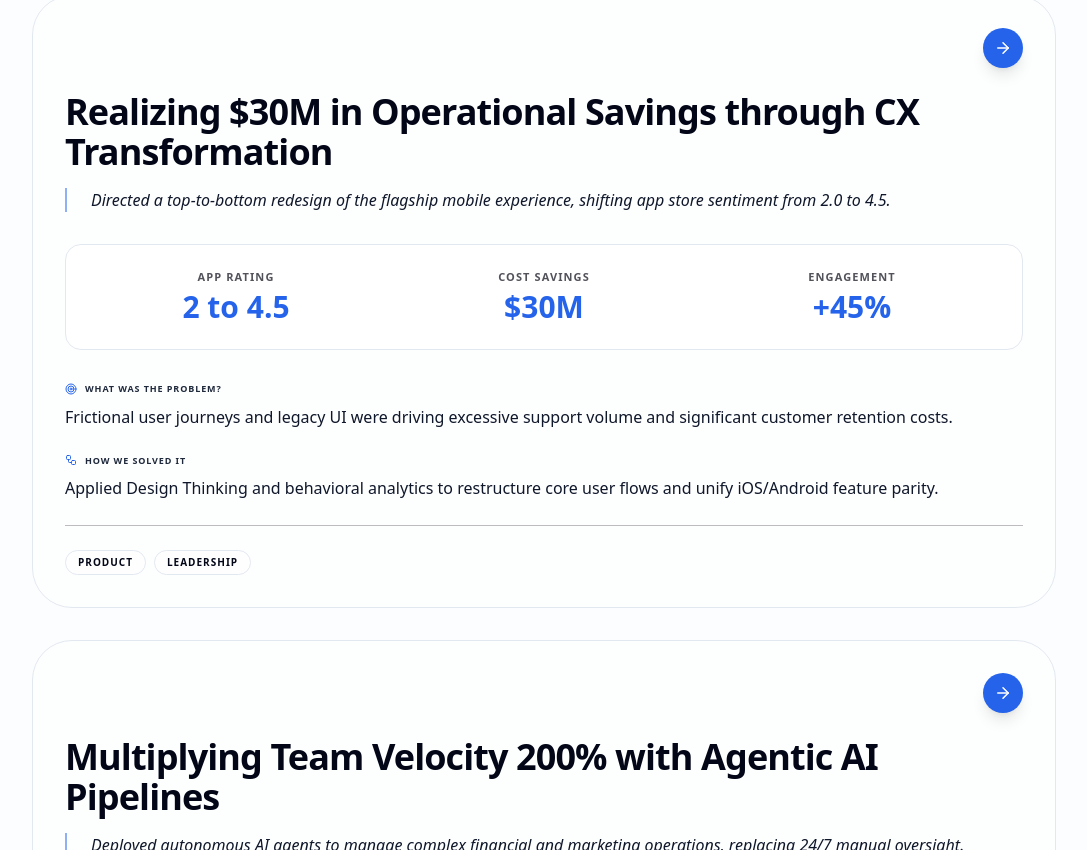
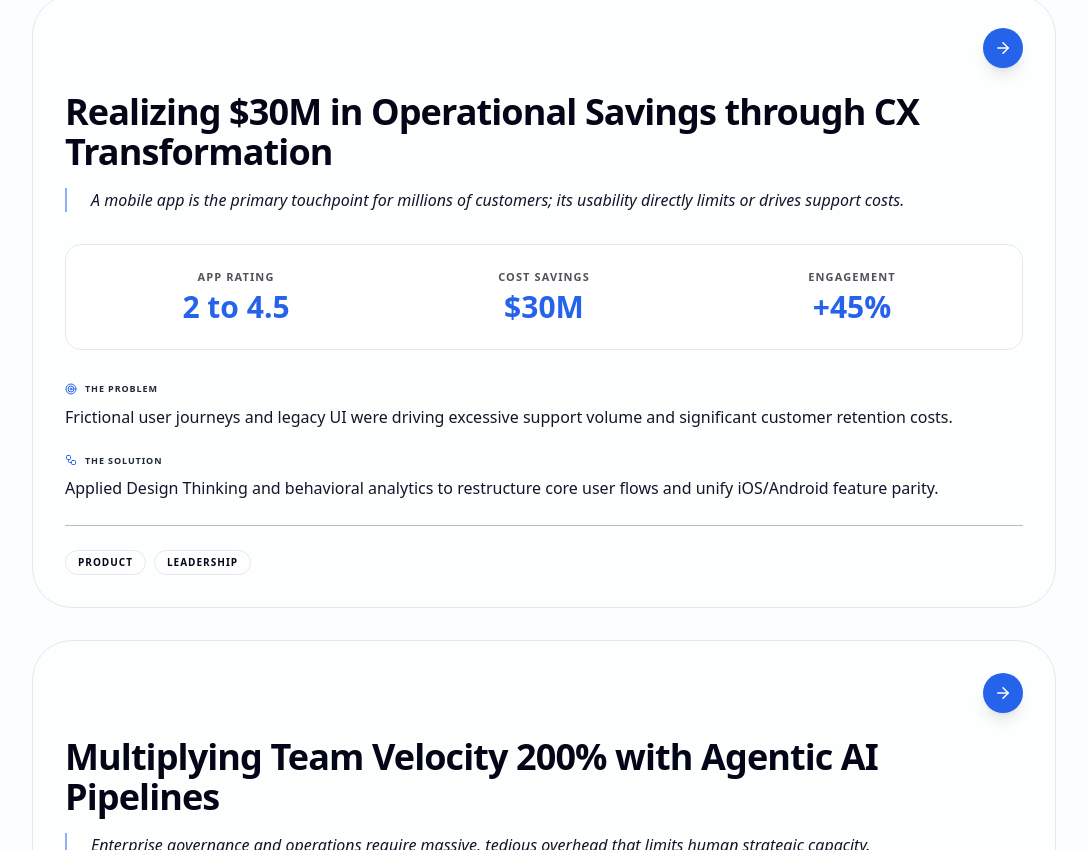
Before and after one commit to leblancns07/portfolio, a React (Vite) app: page / in a window 1280 px wide. Shown: the part 2490-3340 px from the top of the page, without its empty margins (96-1183 px from the left). Built offline with nearby package versions, Linux system fonts and the light colour scheme.

Commit message:
feat: Develop and add the complete React-based portfolio application.

```diff
--- a/src/App.jsx
+++ b/src/App.jsx
@@ -178,15 +178,12 @@ const App = () => {
   const caseStudies = useMemo(() => [
     {
       id: 1,
-      title: "Generating $1B+ in Enterprise Value via Omnichannel Personalization",
-      subtitle: "Catalyst Platform Architecture",
+      headline: "Generating $1B+ in Enterprise Value via Omnichannel Personalization",
       tags: ["Product", "Leadership"],
-      bluf: "Co-founded and co-architected a first-of-kind distribution engine that scaled hyper-personalized content to millions of customers.",
+      fundamentalQuestion: "Co-founded and co-architected a first-of-kind distribution engine that scaled hyper-personalized content to millions of customers.",
+      problemStatement: "Marketing teams were trapped in manual distribution cycles and disconnected data silos, preventing real-time customer relevance at scale.",
+      how: "Engineered a modular, zero-trust compliant MarTech infrastructure focused on technical interoperability and automated content orchestration.",
       whyImportant: "Personalization at scale drives loyalty, conversion, and significant revenue streams for global telecom.",
-      problemStatement: "Marketing teams were trapped in manual distribution cycles and disconnected data silos, preventing real-time customer relevance at scale.",
-      why: "Marketing teams were trapped in manual distribution cycles and disconnected data silos, preventing real-time customer relevance at scale.",
-      how: "Engineered a modular, zero-trust compliant MarTech infrastructure focused on technical interoperability and automated content orchestration.",
-      skills: ["Systems Thinking", "Solution Engineering", "Agile", "Strategic Planning", "First Principles", "MarTech Architecture"],
       results: [
         { metric: "Total Value", outcome: "$1B+" },
         { metric: "Velocity Gain", outcome: "78%" },
@@ -195,15 +192,12 @@ const App = () => {
     },
     {
       id: 2,
-      title: "Realizing $30M in Operational Savings through CX Transformation",
-      subtitle: "My Verizon Ecosystem Redesign",
+      headline: "Realizing $30M in Operational Savings through CX Transformation",
       tags: ["Product", "Leadership"],
-      bluf: "Directed a top-to-bottom redesign of the flagship mobile experience, shifting app store sentiment from 2.0 to 4.5.",
+      fundamentalQuestion: "Directed a top-to-bottom redesign of the flagship mobile experience, shifting app store sentiment from 2.0 to 4.5.",
+      problemStatement: "Frictional user journeys and legacy UI were driving excessive support volume and significant customer retention costs.",
+      how: "Applied Design Thinking and behavioral analytics to restructure core user flows and unify iOS/Android feature parity.",
       whyImportant: "A mobile app is the primary touchpoint for millions of customers; its usability directly limits or drives support costs.",
-      problemStatement: "Frictional user journeys and legacy UI were driving excessive support volume and significant customer retention costs.",
-      why: "Frictional user journeys and legacy UI were driving excessive support volume and significant customer retention costs.",
-      how: "Applied Design Thinking and behavioral analytics to restructure core user flows and unify iOS/Android feature parity.",
-      skills: ["Design Thinking", "UX Design", "Product Management", "Behavioral Analytics", "Cross-Platform Orchestration"],
       results: [
         { metric: "App Rating", outcome: "2 to 4.5" },
         { metric: "Cost Savings", outcome: "$30M" },
@@ -212,15 +206,12 @@ const App = () => {
     },
     {
       id: 3,
-      title: "Multiplying Team Velocity 200% with Agentic AI Pipelines",
-      subtitle: "High-Velocity Workflow Automation",
+      headline: "Multiplying Team Velocity 200% with Agentic AI Pipelines",
       tags: ["Product", "Leadership"],
-      bluf: "Deployed autonomous AI agents to manage complex financial and marketing operations, replacing 24/7 manual oversight.",
+      fundamentalQuestion: "Deployed autonomous AI agents to manage complex financial and marketing operations, replacing 24/7 manual oversight.",
+      problemStatement: "Traditional planning cycles and governance workflows were too slow to match the speed of global enterprise shifts.",
+      how: "Developed compliant SaaS-to-SaaS LLM integrations to turn complex governance processes into a scalable, automated service.",
       whyImportant: "Enterprise governance and operations require massive, tedious overhead that limits human strategic capacity.",
-      problemStatement: "Traditional planning cycles and governance workflows were too slow to match the speed of global enterprise shifts.",
-      why: "Traditional planning cycles and governance workflows were too slow to match the speed of global enterprise shifts.",
-      how: "Developed compliant SaaS-to-SaaS LLM integrations to turn complex governance processes into a scalable, automated service.",
-      skills: ["Agentic AI", "LLM Orchestration", "Process Engineering", "Workflow Automation", "Zero Trust", "Systems Analysis"],
       results: [
         { metric: "Staff Waste", outcome: "-66%" },
         { metric: "Insight Scale", outcome: "500x" },
@@ -254,48 +245,48 @@ const App = () => {
       icon: <Command size={20} />,
       description: "Foundational models that move beyond generic management into scalable delivery.",
       items: [
-        { name: "First Principles", what: "Deconstruction of complex problems to their core truths.", why: "To move beyond 'the way it's always been done' and reach objective efficiency.", how: "Applied during Verizon Finance planning transformation, replacing manual spreadsheets with an automated system of record." },
-        { name: "Systems Thinking", what: "Holistic architectural interoperability.", why: "To ensure individual MarTech tools don't become expensive silos but rather a unified engine.", how: "Used to architect the Catalyst platform for enterprise-wide personalization distribution." },
-        { name: "Agile Leadership", what: "Iterative value delivery with a bias toward action.", why: "To maintain momentum while navigating the friction of Global 500 governance.", how: "Operationalized personalized roadmaps that directly realized $146M in revenue." },
-        { name: "Strategic Planning", what: "Long-term vision mapping for enterprise platforms.", why: "To ensure technical roadmaps anticipate future market shifts and scale requirements.", how: "Developed 3-year MarTech transformation strategies for Verizon's distribution engine." },
-        { name: "Solution Engineering", what: "Designing technical fixes for business process friction.", why: "To reduce operational waste through automation and better data flow.", how: "Engineered first-of-kind compliant SaaS-to-SaaS integrations at Verizon." },
-        { name: "SDLC Oversight", what: "Full-cycle software development management.", why: "To guarantee quality, compliance, and parity across platform deployments.", how: "Managed iOS and Android deployment schedules for millions of Verizon customers." }
+        { name: "First Principles"},
+        { name: "Systems Thinking"},
+        { name: "Agile Leadership"},
+        { name: "Strategic Planning"},
+        { name: "Solution Engineering"},
+        { name: "SDLC Oversight"}
       ]
     },
     {
       group: "AI & Automation",
       icon: <Cpu size={20} />,
       items: [
-        { name: "Agentic AI", what: "Autonomous workflow design using AI agents.", why: "To multiply team velocity by automating complex decision-making tasks.", how: "Engineered compliant SaaS integrations that allowed agents to manage 24/7 global service tasks." },
-        { name: "LLM Orchestration", what: "Multi-model implementation for specialized tasks.", why: "To leverage the specific strengths of Gemini, ChatGPT, and Claude within a single enterprise pipeline.", how: "Created a cross-functional AI pipeline that increased team scalability by 500x." },
-        { name: "Prompt Engineering", what: "Designing context windows for precise AI outputs.", why: "To maximize accuracy and minimize hallucination in enterprise AI workflows.", how: "Applied context engineering to financial planning models to automate system-of-record updates." },
-        { name: "RAG Systems", what: "Retrieval-Augmented Generation for specialized datasets.", why: "To give AI agents access to secure, private documentation for more relevant answers.", how: "Evaluated and integrated vector database backends for internal compliance governance agents." },
-        { name: "Vector Databases", what: "High-dimensional data storage for AI search and retrieval.", why: "To enable semantic search capabilities across large volumes of legacy enterprise data.", how: "Leveraged for knowledge grounding within internal AI operational pipelines." },
-        { name: "Context Engineering", what: "Structuring environment data for LLMs.", why: "To ensure AI assistants have the exact persona and constraints required for enterprise tasks.", how: "Integrated into Verizon's AI-led financial planning shift." }
+        { name: "Agentic AI"},
+        { name: "LLM Orchestration"},
+        { name: "Prompt Engineering"},
+        { name: "RAG Systems"},
+        { name: "Vector Databases"},
+        { name: "Context Engineering"}
       ]
     },
     {
       group: "Design & Prototype",
       icon: <Layout size={20} />,
       items: [
-        { name: "Figma", what: "Collaborative interface design and rapid prototyping.", why: "To visualize user journeys and test functionality before engineering cycles begin.", how: "Used to iterate on core navigation flows during the My Verizon ecosystem redesign." },
-        { name: "Sketch", what: "Vector-based digital design platform.", why: "To maintain high-fidelity design standards for mobile and web components.", how: "Leveraged for initial My Verizon redesign components before transitioning to cloud-based tools." },
-        { name: "Adobe Illustrator", what: "Professional vector graphics creation.", why: "To produce scalable assets and iconography for global brand ecosystems.", how: "Applied to create specialized MarTech architecture diagrams and presentation artifacts." },
-        { name: "Adobe Photoshop", what: "High-level raster image manipulation and UI refinement.", why: "To ensure every visual artifact meets global 500 brand standards.", how: "Used for detailed asset production across multiple digital marketing portfolios." },
-        { name: "Lucid", what: "Enterprise-grade flow charting and systems mapping.", why: "To visualize complex MarTech distribution logic for engineering teams.", how: "Used to map the architecture of the Catalyst personalization distribution platform." },
-        { name: "Design Thinking", what: "Problem-solving framework focused on user empathy.", why: "To identify real customer friction points that quantitative data might miss.", how: "Applied to turn low application sentiment (2.0) into delight (4.5) through top-down redesign." }
+        { name: "Figma"},
+        { name: "Sketch"},
+        { name: "Adobe Illustrator"},
+        { name: "Adobe Photoshop"},
+        { name: "Lucid"},
+        { name: "Design Thinking"}
       ]
     },
     {
       group: "Productivity & Insights",
       icon: <BarChart3 size={20} />,
       items: [
-        { name: "Adobe Analytics", what: "Behavioral data tracking and attribution.", why: "To base product roadmaps on actual user actions rather than assumptions.", how: "Directly used to identify drop-off points in the Verizon consumer app flow." },
-        { name: "Adobe Workfront", what: "Project management for enterprise marketing operations.", why: "To centralize 24/7 global service management and reduce staffing waste.", how: "Optimized a global team's performance by reducing operational waste by 66%." },
-        { name: "Tableau", what: "Data visualization for strategic reporting.", why: "To communicate complex metrics to SVP stakeholders.", how: "Created dashboards to track the billions in value generated by personalization distribution." },
-        { name: "Google Looker", what: "Cloud-native business intelligence platform.", why: "To enable real-time data exploration across cross-functional enterprise teams.", how: "Leveraged for tracking velocity gains in AI-automated operational workflows." },
-        { name: "JIRA", what: "Agile product and issue tracking system.", why: "To maintain development velocity and prioritize high-value feature sets.", how: "Used to resolve critical digital marketing portfolio defects in record time." },
-        { name: "Notion", what: "Centralized knowledge management and documentation.", why: "To ensure cross-functional teams have a single source of truth for strategy.", how: "Utilized for internal team coordination and context grounding for agentic AI projects." }
+        { name: "Adobe Analytics"},
+        { name: "Adobe Workfront"},
+        { name: "Tableau"},
+        { name: "Google Looker"},
+        { name: "JIRA"},
+        { name: "Notion"}
       ]
     }
   ];
@@ -654,15 +645,15 @@ const App = () => {
                   <button
                     onClick={() => setSelectedCaseStudy(study)}
                     className={`w-10 h-10 flex items-center justify-center ${t.accentBg} text-white rounded-full transition-all shadow-lg active:scale-95 shrink-0 ${t.accentHover}`}
-                    aria-label={`View ${study.title} case study`}
+                    aria-label={`View ${study.headline} case study`}
                   >
                     <ArrowRight size={18} />
                   </button>
                 </div>
                 <div className="flex flex-col mb-8 gap-8">
                   <div className="w-full">
-                    <h3 className={`text-2xl md:text-4xl font-bold ${t.heading} mb-4 tracking-tight leading-tight`}>{study.title}</h3>
-                    <p className={`${t.subheading} text-base font-medium border-l-2 ${t.accentBorder} pl-6 italic`}>{study.bluf}</p>
+                    <h3 className={`text-2xl md:text-4xl font-bold ${t.heading} mb-4 tracking-tight leading-tight`}>{study.headline}</h3>
+                    <p className={`${t.subheading} text-base font-medium border-l-2 ${t.accentBorder} pl-6 italic`}>{study.whyImportant}</p>
                   </div>
                   <div className="w-full">
                     <div className={`p-4 md:p-6 ${t.itemBg} border ${t.itemBorder} rounded-2xl grid grid-cols-3 gap-4 w-full`}>
@@ -677,11 +668,11 @@ const App = () => {
                 </div>
                 <div className="flex flex-col gap-6">
                   <section>
-                    <div className={`text-[9px] font-black ${t.text} uppercase tracking-widest mb-2 flex items-center gap-2`}><Target size={12} className={t.accentText} /> What was the problem?</div>
-                    <p className={`${t.subheading} leading-relaxed`}>{study.why}</p>
+                    <div className={`text-[9px] font-black ${t.text} uppercase tracking-widest mb-2 flex items-center gap-2`}><Target size={12} className={t.accentText} /> The problem</div>
+                    <p className={`${t.subheading} leading-relaxed`}>{study.problemStatement}</p>
                   </section>
                   <section>
-                    <div className={`text-[9px] font-black ${t.text} uppercase tracking-widest mb-2 flex items-center gap-2`}><Workflow size={12} className={t.accentText} /> How we solved it</div>
+                    <div className={`text-[9px] font-black ${t.text} uppercase tracking-widest mb-2 flex items-center gap-2`}><Workflow size={12} className={t.accentText} /> The solution</div>
                     <p className={`${t.subheading} leading-relaxed`}>{study.how}</p>
                   </section>
                 </div>
@@ -932,16 +923,16 @@ const App = () => {
             </button>
             <div className="p-8 overflow-y-auto scrollbar-hide pt-16 md:pt-14">
               <div className="max-w-4xl mx-auto w-full mb-12">
-                <h2 className={`text-2xl md:text-5xl font-bold ${t.heading} tracking-tight leading-tight`}>{selectedCaseStudy.title}</h2>
+                <h2 className={`text-2xl md:text-5xl font-bold ${t.heading} tracking-tight leading-tight`}>{selectedCaseStudy.headline}</h2>
               </div>
 
               <div className="flex flex-col gap-12 max-w-4xl mx-auto">
-                <section><div className={`flex items-center gap-3 ${t.text} mb-4 font-black uppercase tracking-widest text-[10px]`}><BarChart3 size={14} className={t.accentText} /> Where it started</div><p className={`${t.subheading} text-lg leading-relaxed italic`}>{selectedCaseStudy.bluf}</p></section>
+                <section><div className={`flex items-center gap-3 ${t.text} mb-4 font-black uppercase tracking-widest text-[10px]`}><BarChart3 size={14} className={t.accentText} /> Where it started</div><p className={`${t.subheading} text-lg leading-relaxed`}>{selectedCaseStudy.problemStatement}</p></section>
 
                 <section><div className={`flex items-center gap-3 ${t.text} mb-4 font-black uppercase tracking-widest text-[10px]`}><Award size={14} className={t.accentText} /> Why is this important?</div><p className={`${t.subheading} text-base leading-relaxed`}>{selectedCaseStudy.whyImportant}</p></section>
-                <section><div className={`flex items-center gap-3 ${t.text} mb-4 font-black uppercase tracking-widest text-[10px]`}><Target size={14} className={t.accentText} /> So what&apos;s the problem?</div><p className={`${t.subheading} text-base leading-relaxed`}>{selectedCaseStudy.problemStatement}</p></section>
+                <section><p className={`${t.subheading} text-base leading-relaxed font-bold italic`}>{selectedCaseStudy.fundamentalQuestion}</p></section>
 
-                <section><div className={`flex items-center gap-3 ${t.text} mb-4 font-black uppercase tracking-widest text-[10px]`}><Workflow size={14} className={t.accentText} /> How we solved it</div><p className={`${t.subheading} text-base leading-relaxed`}>{selectedCaseStudy.how}</p></section>
+                <section><div className={`flex items-center gap-3 ${t.text} mb-4 font-black uppercase tracking-widest text-[10px]`}><Workflow size={14} className={t.accentText} /> The solution</div><p className={`${t.subheading} text-base leading-relaxed`}>{selectedCaseStudy.how}</p></section>
 
                 <section>
                   <div className={`p-6 md:p-8 ${t.cardBg} border ${t.cardBorder} rounded-2xl`}>
```
